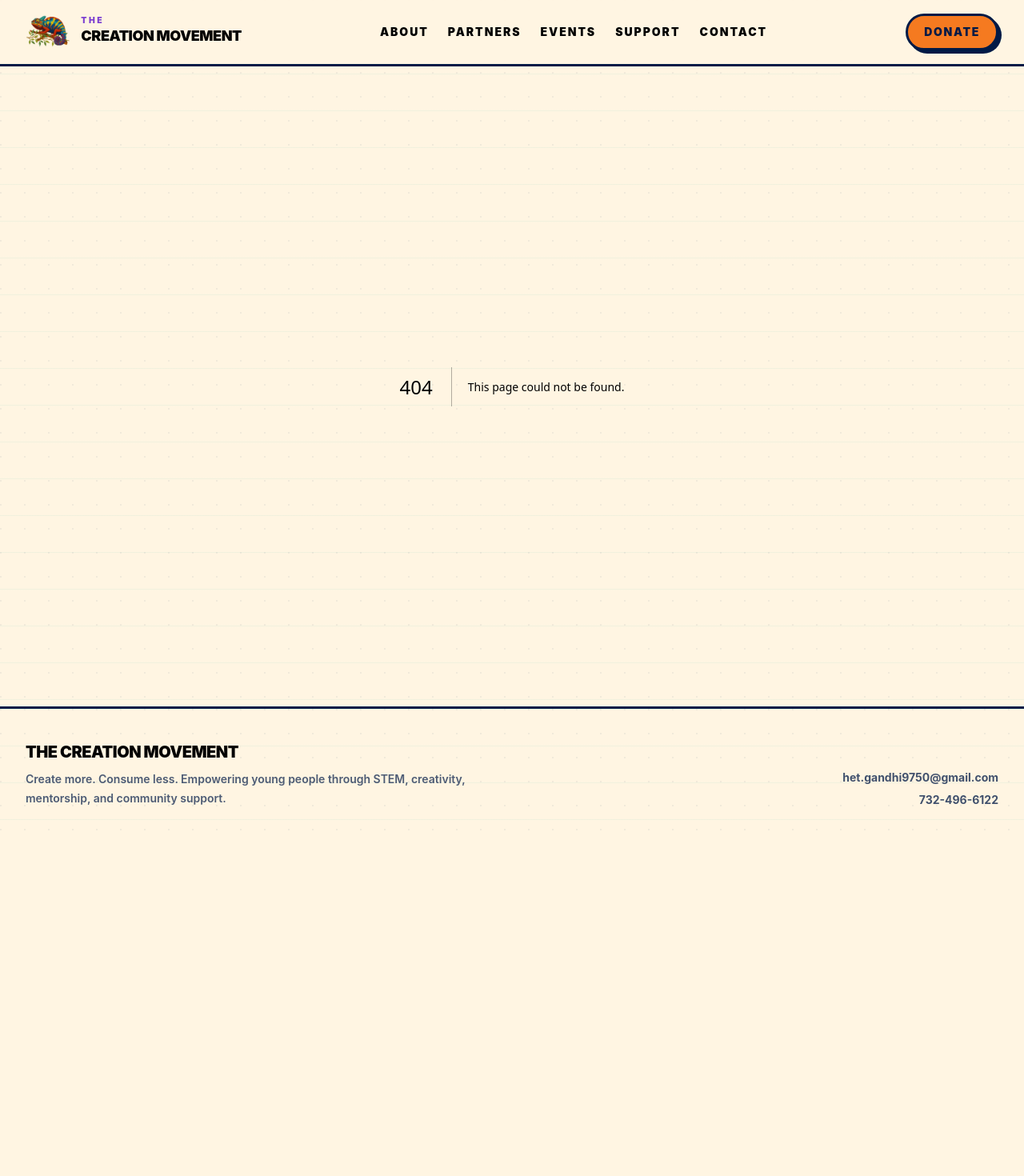
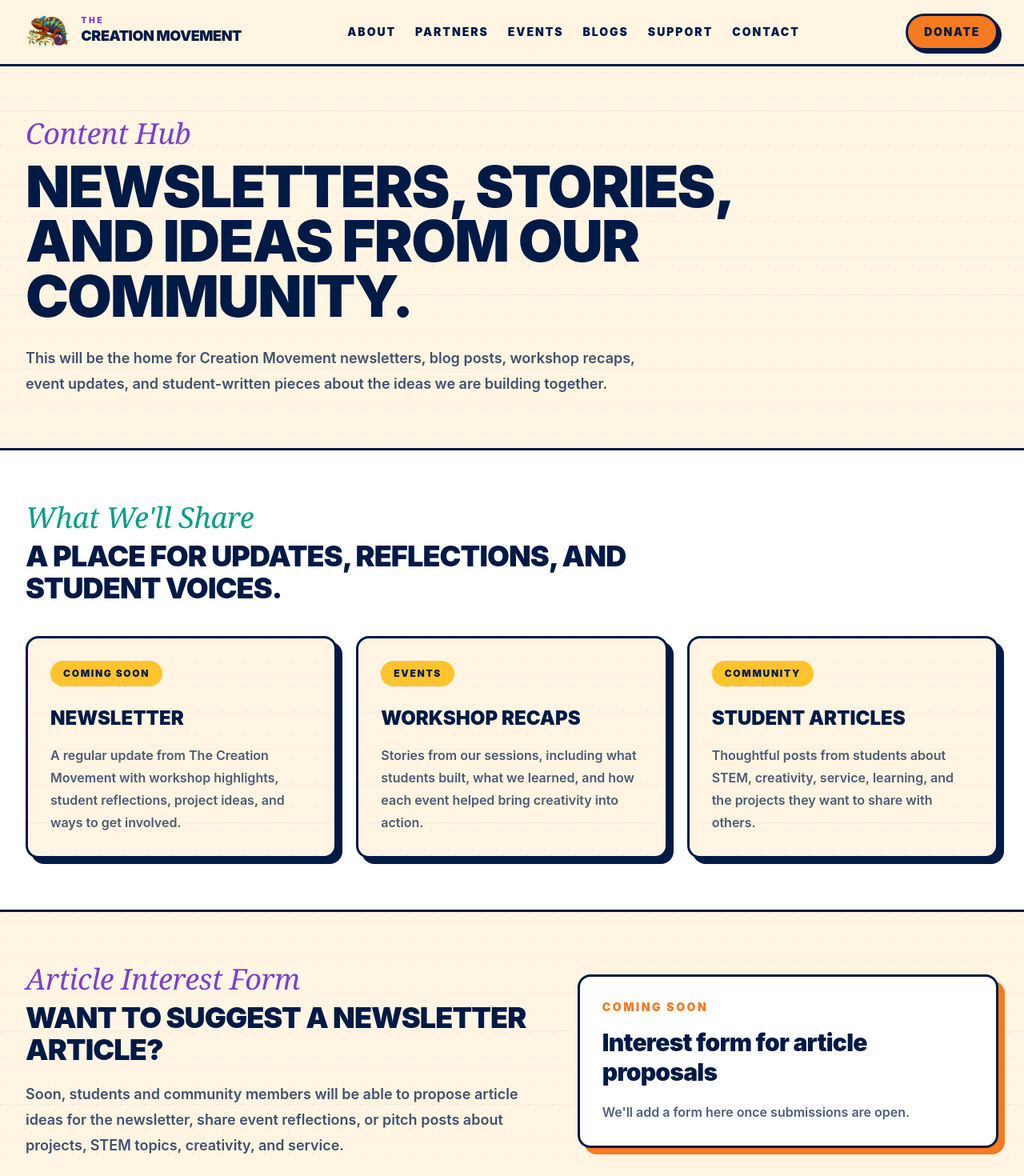
Before and after one commit to sid-manikandan/the-creation-movement-site, a Next.js app: page /blogs in a window 1280 px wide. Before the commit this address had no page. Shown: the top 1470 px of the page at 80% size. Before the commit the page ends 1050 px from the top, so only its background shows below. Built offline with nearby package versions, Linux system fonts and the light colour scheme.

Commit message:
final changes with blogs page

```diff
--- a/app/about/page.tsx
+++ b/app/about/page.tsx
@@ -1,3 +1,5 @@
+import Image from "next/image";
+
 const team = [
   {
     name: "Het Gandhi",
@@ -32,52 +34,54 @@ export default function AboutPage() {
   return (
     <main>
       <section className="section-shell py-16">
+        <div className="grid items-center gap-10 lg:grid-cols-[1fr_0.55fr]">
+          <div>
             <p className="font-accent text-4xl text-purple">Our Story</p>
             <h1 className="mt-3 max-w-4xl text-5xl font-black uppercase leading-[0.95] tracking-tight sm:text-7xl">
               Inspiring the next generation of creators.
             </h1>
             <p className="mt-7 max-w-3xl text-lg font-semibold leading-8 text-ink/75">
-          The Creation Movement is a student-led nonprofit created to encourage
-          people to make, learn, and contribute. We saw a generation spending
-          more time consuming than creating, and endless scrolling was replacing
-          curiosity, creativity, and meaningful learning. We wanted to change
-          that.
+              The Creation Movement is a student-led nonprofit started in East
+              Brunswick to encourage people to make, learn, and contribute. We
+              saw a generation spending more time consuming than creating, and
+              endless scrolling was replacing curiosity, creativity, and
+              meaningful learning. We wanted to change that.
             </p>
             <p className="mt-5 max-w-3xl text-lg font-semibold leading-8 text-ink/75">
-          We believe every person has the potential to build, discover, write,
-          invent, and make a difference. Through STEM education, creative
-          expression, and community service, we&apos;re helping inspire the next
-          generation of creators: one student, one project, and one idea at a
-          time.
+              We believe every person has the potential to build, discover,
+              write, invent, and make a difference. Through STEM education,
+              creative expression, and community service, we&apos;re helping
+              inspire the next generation of creators: one student, one project,
+              and one idea at a time.
             </p>
+          </div>
+          <div className="flex justify-center lg:justify-end">
+            <Image
+              src="/brand/Screenshot_2026-06-28_at_3.57.44_PM-removebg-preview.png"
+              width={542}
+              height={461}
+              alt="Colorful chemistry beakers and flasks"
+              className="h-auto w-full max-w-[23rem] object-contain sm:max-w-[27rem] lg:max-w-[24rem]"
+              priority
+            />
+          </div>
+        </div>
       </section>
 
       <section className="section-shell py-16">
-        <div className="grid gap-8 lg:grid-cols-[1fr_0.9fr]">
-          <div>
+        <div className="max-w-3xl">
           <p className="font-accent text-4xl text-purple">Mission</p>
           <h2 className="mt-2 text-4xl font-black uppercase tracking-tight">
             Inspire young people to become creators, not just consumers.
           </h2>
           <p className="mt-5 text-lg font-semibold leading-8 text-ink/75">
             Through STEM education, creativity, mentorship, and service, we
-              empower students to think independently, build with confidence,
-              and make a positive impact.
+            empower students to think independently, build with confidence, and
+            make a positive impact.
           </p>
-          </div>
-          <div className="rounded-2xl border-3 border-ink bg-white p-7 shadow-[8px_8px_0_#f57a20]">
-            <p className="text-sm font-black uppercase tracking-[0.18em] text-orange">
-              Create More. Consume Less.
+          <p className="mt-6 border-l-[6px] border-orange pl-5 text-2xl font-black leading-snug tracking-tight text-ink sm:text-3xl">
+            &ldquo;A nonprofit run by students, for students&rdquo;
           </p>
-            <p className="mt-4 text-3xl font-black uppercase leading-tight text-ink">
-              We help students build confidence by learning through projects,
-              service, and original ideas.
-            </p>
-            <p className="mt-4 font-semibold leading-7 text-ink/70">
-              Our programs are designed to make STEM and creativity feel
-              approachable, useful, and connected to real community impact.
-            </p>
-          </div>
         </div>
       </section>
 
--- /dev/null
+++ b/app/blogs/page.tsx
@@ -0,0 +1,100 @@
+const contentTracks = [
+  {
+    title: "Newsletter",
+    label: "Coming Soon",
+    description:
+      "A regular update from The Creation Movement with workshop highlights, student reflections, project ideas, and ways to get involved.",
+  },
+  {
+    title: "Workshop Recaps",
+    label: "Events",
+    description:
+      "Stories from our sessions, including what students built, what we learned, and how each event helped bring creativity into action.",
+  },
+  {
+    title: "Student Articles",
+    label: "Community",
+    description:
+      "Thoughtful posts from students about STEM, creativity, service, learning, and the projects they want to share with others.",
+  },
+];
+
+export default function BlogsPage() {
+  return (
+    <main>
+      <section className="section-shell py-16">
+        <p className="font-accent text-4xl text-purple">Content Hub</p>
+        <h1 className="mt-3 max-w-4xl text-5xl font-black uppercase leading-[0.95] tracking-tight sm:text-7xl">
+          Newsletters, stories, and ideas from our community.
+        </h1>
+        <p className="mt-7 max-w-3xl text-lg font-semibold leading-8 text-ink/75">
+          This will be the home for Creation Movement newsletters, blog posts,
+          workshop recaps, event updates, and student-written pieces about the
+          ideas we are building together.
+        </p>
+      </section>
+
+      <section className="border-y-3 border-ink bg-white py-16">
+        <div className="section-shell">
+          <div className="max-w-3xl">
+            <p className="font-accent text-4xl text-teal">
+              What We&apos;ll Share
+            </p>
+            <h2 className="mt-2 text-4xl font-black uppercase tracking-tight">
+              A place for updates, reflections, and student voices.
+            </h2>
+          </div>
+
+          <div className="mt-10 grid gap-6 md:grid-cols-3">
+            {contentTracks.map((track) => (
+              <article
+                key={track.title}
+                className="rounded-2xl border-3 border-ink bg-paper p-7 shadow-[7px_7px_0_#001a46]"
+              >
+                <p className="inline-flex rounded-full bg-sun px-4 py-2 text-xs font-black uppercase tracking-[0.14em] text-ink">
+                  {track.label}
+                </p>
+                <h2 className="mt-6 text-2xl font-black uppercase">
+                  {track.title}
+                </h2>
+                <p className="mt-4 font-semibold leading-7 text-ink/70">
+                  {track.description}
+                </p>
+              </article>
+            ))}
+          </div>
+        </div>
+      </section>
+
+      <section className="section-shell py-16">
+        <div className="grid gap-8 lg:grid-cols-[1fr_0.8fr] lg:items-center">
+          <div>
+            <p className="font-accent text-4xl text-purple">
+              Article Interest Form
+            </p>
+            <h2 className="mt-2 text-4xl font-black uppercase tracking-tight">
+              Want to suggest a newsletter article?
+            </h2>
+            <p className="mt-5 text-lg font-semibold leading-8 text-ink/75">
+              Soon, students and community members will be able to propose
+              article ideas for the newsletter, share event reflections, or
+              pitch posts about projects, STEM topics, creativity, and service.
+            </p>
+          </div>
+
+          <div className="rounded-2xl border-3 border-ink bg-white p-7 shadow-[8px_8px_0_#f57a20]">
+            <p className="text-sm font-black uppercase tracking-[0.18em] text-orange">
+              Coming Soon
+            </p>
+            <p className="mt-4 text-3xl font-black leading-tight tracking-tight text-ink">
+              Interest form for article proposals
+            </p>
+            <p className="mt-4 font-semibold leading-7 text-ink/70">
+              We&apos;ll add a form here once submissions are open.
+            </p>
+          </div>
+        </div>
+      </section>
+    </main>
+  );
+}
--- a/app/layout.tsx
+++ b/app/layout.tsx
@@ -8,6 +8,7 @@ const navItems = [
   ["About", "/about"],
   ["Partners", "/partners"],
   ["Events", "/events"],
+  ["Blogs", "/blogs"],
   ["Support", "/support"],
   ["Contact", "/contact"],
 ] as const;
--- a/app/page.tsx
+++ b/app/page.tsx
@@ -96,7 +96,6 @@ export default async function Home() {
       <section className="border-y-3 border-ink bg-white py-16">
         <div className="section-shell">
           <div className="max-w-3xl">
-            <p className="font-accent text-4xl text-purple">Start Here</p>
             <h2 className="mt-2 text-4xl font-black uppercase tracking-tight">
               How we turn creativity into action
             </h2>
--- a/app/partners/page.tsx
+++ b/app/partners/page.tsx
@@ -8,6 +8,7 @@ const partners = [
     logoFile: "/brand/Screenshot_2026-06-28_at_3.27.47_PM-removebg-preview.png",
     logoWidth: 124,
     logoHeight: 162,
+    logoClassName: "max-h-32",
     description:
       "Pratham works toward a world where every child is in school and learning well. Their programs support millions of children and youth across India, especially underprivileged students, through innovative learning and training programs.",
     link: "https://give.prathamusa.org/thecreationmovement",
@@ -19,6 +20,7 @@ const partners = [
     logoFile: "/brand/Screenshot_2026-06-28_at_3.28.11_PM-removebg-preview.png",
     logoWidth: 192,
     logoHeight: 162,
+    logoClassName: "max-h-28",
     description:
       "Brain Bunch helps students explore STEM by introducing them to neuroscience through hands-on learning. Their work makes brain science simple, engaging, and accessible while encouraging a love for education among students, including those underrepresented in STEM.",
     link: "https://www.paypal.com/donate/?cmd=_s-xclick&hosted_button_id=UG3U8WST3ULN6&source=url&ssrt=1780788747447",
@@ -76,7 +78,7 @@ export default function PartnersPage() {
                   width={partner.logoWidth}
                   height={partner.logoHeight}
                   alt={`${partner.name} logo`}
-                  className="max-h-28 w-auto object-contain"
+                  className={`${partner.logoClassName} w-auto object-contain`}
                 />
               </div>
             </article>
```
Also changed, not shown: public/brand/Screenshot_2026-06-28_at_3.57.44_PM-removebg-preview.png (added). Lines whose indentation alone changed are shown as unchanged.
